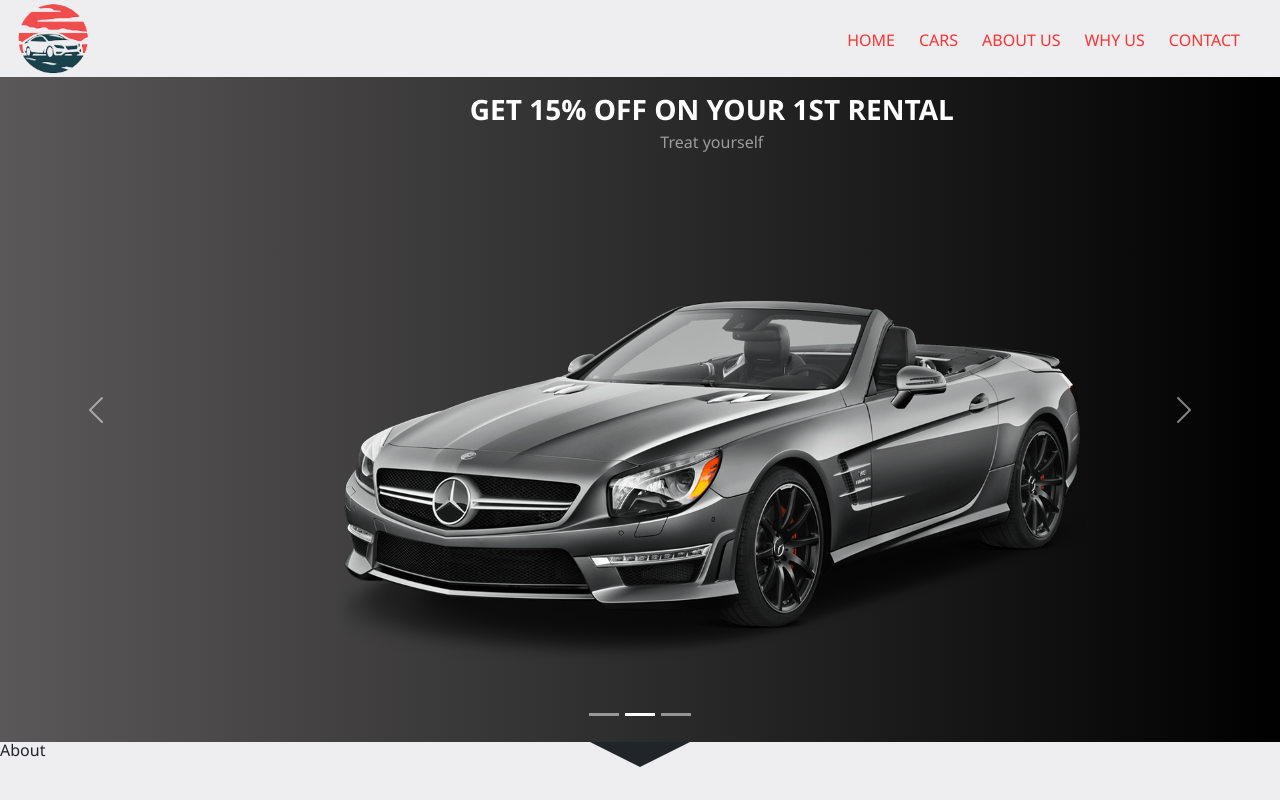
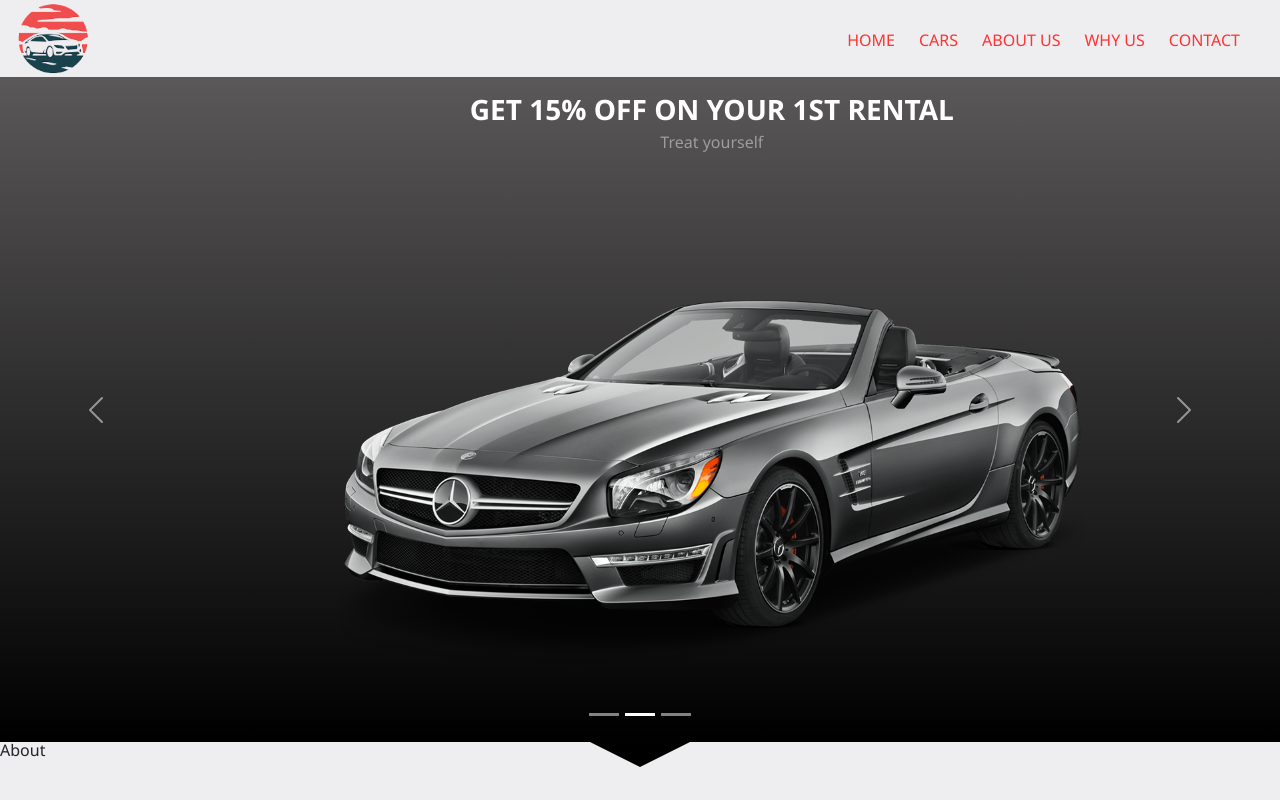
Before and after one commit to khawaja-Faizan/car-connect, a React (Create React App) app: page / in a window 1280 px wide. Built offline with nearby package versions, Linux system fonts and the light colour scheme.

Commit message:
added gradient color variables

```diff
--- a/src/assets/sass/_config.scss
+++ b/src/assets/sass/_config.scss
@@ -1,5 +1,7 @@
 $primary-color: #eeedef;
 $secondary-color: #ff2f2f;
+$gradient-primary-color: #5a5858;
+$gradient-secondary-color: black;
 
 * {
   box-sizing: border-box;
--- a/src/assets/sass/views/_home.scss
+++ b/src/assets/sass/views/_home.scss
@@ -19,7 +19,10 @@
 
 .home-carousel {
   padding-top: 1em;
-  background-image: linear-gradient(to left, black, #5a5858);
+  background-image: linear-gradient(
+    $gradient-primary-color,
+    $gradient-secondary-color
+  );
 }
 
 .bottom-arrow {
@@ -31,8 +34,7 @@
     margin: 0 auto;
     width: 0;
     height: 0;
-
-    border-top: 25px solid;
+    border-top: 25px solid $gradient-secondary-color;
     border-left: 50px solid transparent;
     border-right: 50px solid transparent;
   }
```
